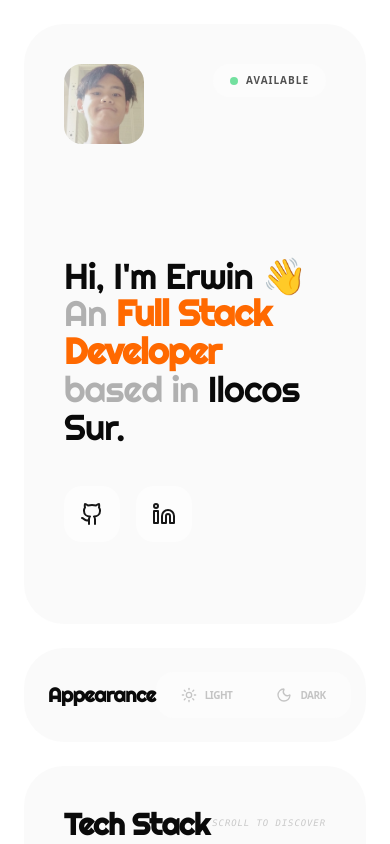
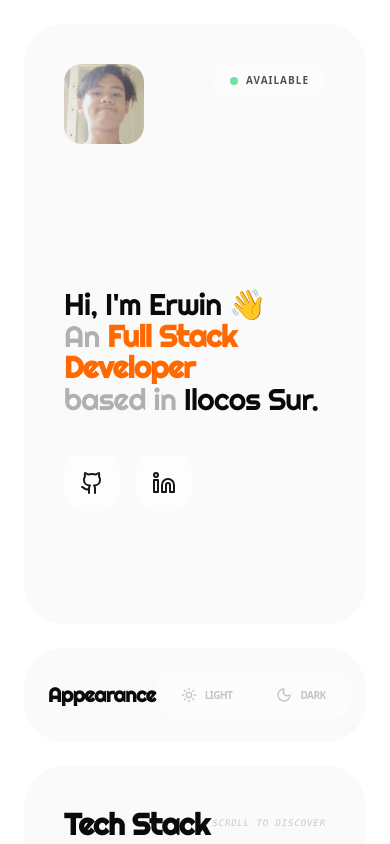
Before and after one commit to Allarezeroes26/Portfolio, a React (Vite) app: page / in a window 390 px wide. Shown: the top 844 px of the page. Built offline with nearby package versions, Linux system fonts and the light colour scheme.

Commit message:
Line fix

```diff
--- a/src/jsonResume/resume.json
+++ b/src/jsonResume/resume.json
@@ -13,9 +13,6 @@
             "techName": "nextjs"
         },
         {
-            "techName": "javascript"
-        },
-        {
             "techName": "nodejs"
         },
         {
@@ -29,9 +26,6 @@
         },
         {
             "techName": "python"
-        },
-        {
-            "techName": "fastapi"
         },
         {
             "techName": "git"
--- a/src/pages/Homepage.jsx
+++ b/src/pages/Homepage.jsx
@@ -49,7 +49,6 @@ const Homepage = () => {
         {/* Main Bento Grid */}
         <div className='grid gap-6 grid-cols-1 lg:grid-cols-[1.4fr_1fr] w-full max-w-6xl'>
 
-          {/* LEFT: Introduction Card */}
           <Card ref={mainIntro} className='rounded-[2.5rem] p-10 bg-secondary/50 border-none shadow-none flex flex-col min-h-[600px]'>
             <CardHeader className='flex flex-row justify-between items-start p-0 mb-12'>
               <img src={Me} className='w-20 h-20 rounded-2xl object-cover' alt="Profile" />
@@ -62,7 +61,7 @@ const Homepage = () => {
             </CardHeader>
 
             <CardContent className='p-0 flex flex-col gap-10 flex-grow justify-center'>
-              <h1 className='intro-text font-display text-4xl md:text-6xl lg:text-7xl leading-[1.05] tracking-tight font-medium'>
+              <h1 className='intro-text font-display text-3xl md:text-6xl lg:text-7xl leading-[1.05] tracking-tight font-medium'>
                 Hi, I'm {resume.nickName} <span className='inline-block'>👋</span> <br />
                 <span className="opacity-30">An </span>
                 <span className='text-orange-500 font-bold'>{resume.position}</span> <br/>
```
